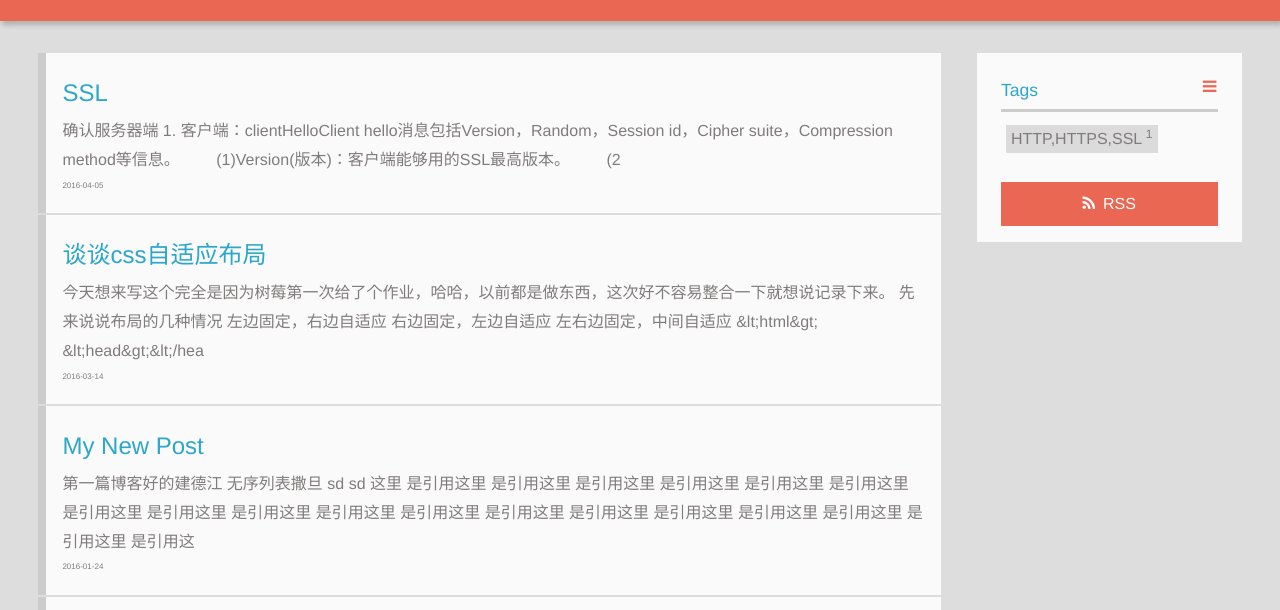
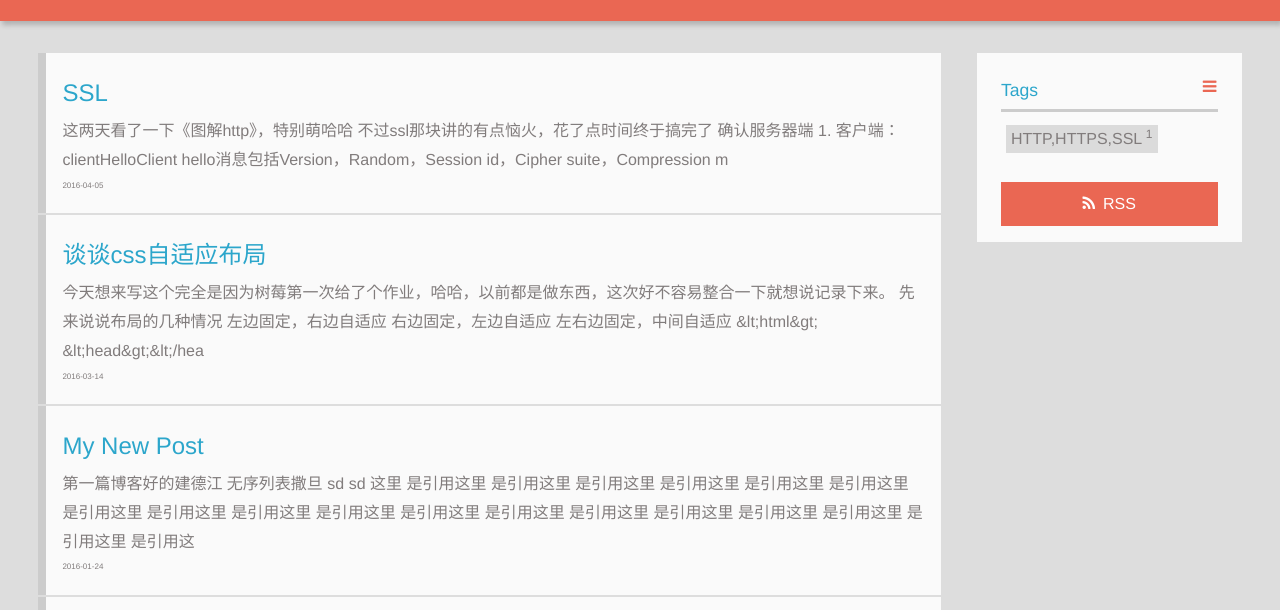
Before and after one commit to Jesscica/Jesscica.github.io, a plain HTML site: page index.html in a window 1280 px wide. Shown: the part 160-770 px from the top of the page. Drawn offline with Linux system fonts and the light colour scheme; files whose address does not match are found by name.

Commit message:
Site updated: 2016-04-05 20:33:36

```diff
--- a/index.html
+++ b/index.html
@@ -67,10 +67,9 @@
     <h1 itemprop="name">SSL</h1>
 
 
-           <p itemprop="description" >确认服务器端
-1. 客户端：clientHelloClient hello消息包括Version，Random，Session id，Cipher suite，Compression method等信息。
-　　(1)Version(版本)：客户端能够用的SSL最高版本。
-　　(2</p>
+           <p itemprop="description" >这两天看了一下《图解http》，特别萌哈哈 不过ssl那块讲的有点恼火，花了点时间终于搞完了
+确认服务器端
+1. 客户端：clientHelloClient hello消息包括Version，Random，Session id，Cipher suite，Compression m</p>
 
 
     <time datetime="2016-04-05T07:42:11.000Z" itemprop="datePublished">2016-04-05</time>
```
Also changed, not shown: 2016/04/05/SSL/index.html (+6 -5 lines).
